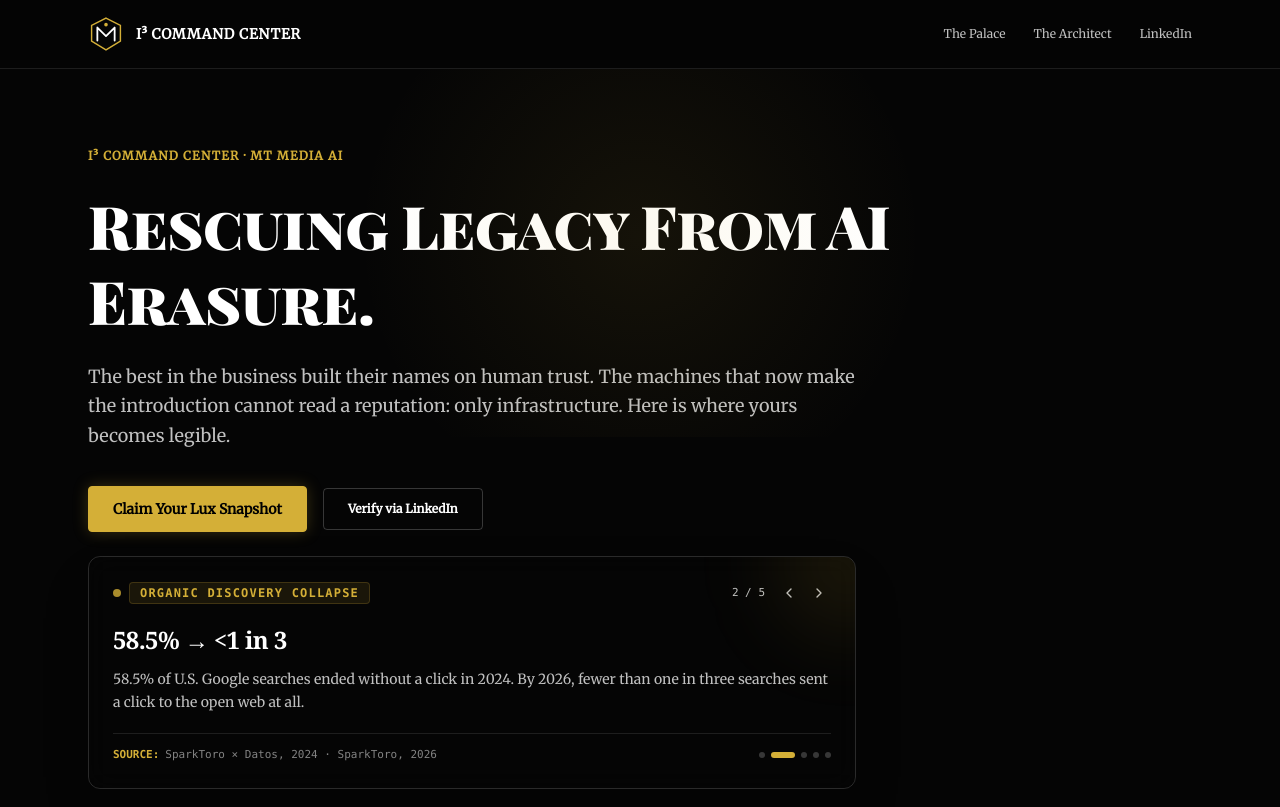
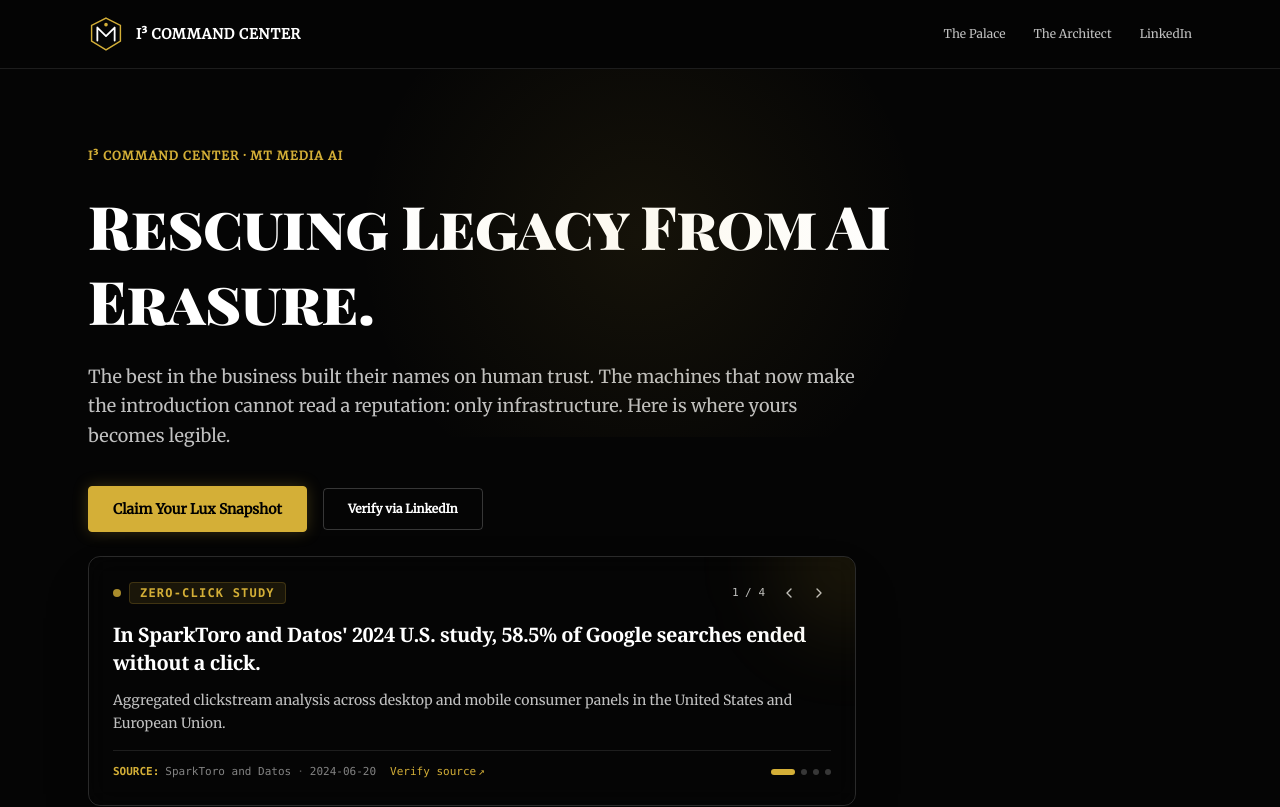
Before and after one commit to mtmediaai/i3-command-center, a Next.js app: page / in a window 1280 px wide. Shown: the top 807 px of the page. Built offline with nearby package versions, Linux system fonts and the light colour scheme.

Commit message:
feat: deduplicate social proof carousel and connect typed evidence ledger

```diff
--- a/components/social-proof-carousel.tsx
+++ b/components/social-proof-carousel.tsx
@@ -1,10 +1,10 @@
 'use client';
 
 import React, { useState, useEffect, useCallback, useRef } from 'react';
-import { siteCopy } from '@/content/site-copy';
+import { evidenceLedger } from '@/content/evidence-ledger';
 
 export function SocialProofCarousel() {
-  const items = siteCopy.proofCarousel;
+  const items = evidenceLedger;
   const [currentIndex, setCurrentIndex] = useState(0);
   const [isPaused, setIsPaused] = useState(false);
   const touchStartX = useRef<number | null>(null);
@@ -22,12 +22,36 @@
   };
 
   useEffect(() => {
+    // Check prefers-reduced-motion
+    if (typeof window !== 'undefined') {
+      const mediaQuery = window.matchMedia('(prefers-reduced-motion: reduce)');
+      if (mediaQuery.matches) {
+        return;
+      }
+    }
+
     if (isPaused) return;
     const interval = setInterval(() => {
       nextSlide();
-    }, 6000);
+    }, 6500);
     return () => clearInterval(interval);
   }, [isPaused, nextSlide]);
+
+  const handleKeyDown = (e: React.KeyboardEvent) => {
+    if (e.key === 'ArrowLeft') {
+      e.preventDefault();
+      prevSlide();
+    } else if (e.key === 'ArrowRight') {
+      e.preventDefault();
+      nextSlide();
+    } else if (e.key === 'Home') {
+      e.preventDefault();
+      goToSlide(0);
+    } else if (e.key === 'End') {
+      e.preventDefault();
+      goToSlide(items.length - 1);
+    }
+  };
 
   const handleTouchStart = (e: React.TouchEvent) => {
     touchStartX.current = e.touches[0].clientX;
@@ -50,9 +74,11 @@
   return (
     <div
       role="region"
+      tabIndex={0}
+      onKeyDown={handleKeyDown}
       aria-roledescription="carousel"
       aria-label="Verified Market Evidence and AI Visibility Analysis"
-      className="w-full max-w-3xl mt-6 rounded-xl border border-white/15 bg-[var(--color-surface)]/70 backdrop-blur-md p-5 sm:p-6 relative overflow-hidden transition-all duration-300 hover:border-[var(--color-gold)]/40 shadow-2xl"
+      className="w-full max-w-3xl mt-6 rounded-xl border border-white/15 bg-[var(--color-surface)]/70 backdrop-blur-md p-5 sm:p-6 relative overflow-hidden transition-all duration-300 hover:border-[var(--color-gold)]/40 focus-visible:outline-none focus-visible:ring-2 focus-visible:ring-[var(--color-gold)] shadow-2xl"
       onMouseEnter={() => setIsPaused(true)}
       onMouseLeave={() => setIsPaused(false)}
       onFocus={() => setIsPaused(true)}
@@ -60,13 +86,13 @@
       onTouchStart={handleTouchStart}
       onTouchEnd={handleTouchEnd}
     >
-      {/* Ambient background glow accent */}
+      {/* Ambient gold glow highlight */}
       <div
         className="absolute -top-16 -right-16 w-36 h-36 rounded-full bg-[var(--color-gold)]/10 blur-2xl pointer-events-none"
         aria-hidden="true"
       />
 
-      {/* Header bar: Badge and Pagination status */}
+      {/* Top row: Badge and pagination controls */}
       <div className="flex items-center justify-between gap-3 mb-4">
         <div className="inline-flex items-center gap-2">
           <span className="inline-block w-2 h-2 rounded-full bg-[var(--color-gold)] animate-pulse" />
@@ -82,8 +108,8 @@
             <button
               type="button"
               onClick={prevSlide}
-              aria-label="Previous slide"
-              className="p-1 rounded text-[var(--color-chrome)] hover:text-[var(--color-gold)] hover:bg-white/5 transition-colors focus:outline-none focus:ring-1 focus:ring-[var(--color-gold)]"
+              aria-label="Previous evidence card"
+              className="p-1 rounded text-[var(--color-chrome)] hover:text-[var(--color-gold)] hover:bg-white/5 transition-colors focus-visible:outline-none focus-visible:ring-1 focus-visible:ring-[var(--color-gold)]"
             >
               <svg
                 xmlns="http://www.w3.org/2000/svg"
@@ -103,8 +129,8 @@
             <button
               type="button"
               onClick={nextSlide}
-              aria-label="Next slide"
-              className="p-1 rounded text-[var(--color-chrome)] hover:text-[var(--color-gold)] hover:bg-white/5 transition-colors focus:outline-none focus:ring-1 focus:ring-[var(--color-gold)]"
+              aria-label="Next evidence card"
+              className="p-1 rounded text-[var(--color-chrome)] hover:text-[var(--color-gold)] hover:bg-white/5 transition-colors focus-visible:outline-none focus-visible:ring-1 focus-visible:ring-[var(--color-gold)]"
             >
               <svg
                 xmlns="http://www.w3.org/2000/svg"
@@ -125,26 +151,38 @@
         </div>
       </div>
 
-      {/* Main Slide Content */}
+      {/* Main card claim */}
       <div
         key={currentItem.id}
         role="status"
         aria-atomic="true"
         className="space-y-3 min-h-[110px] sm:min-h-[96px] flex flex-col justify-center transition-all duration-300"
       >
-        <div className="text-lg sm:text-2xl font-bold font-serif text-[var(--color-rim)] tracking-tight">
-          {currentItem.headline}
+        <div className="text-base sm:text-xl font-bold font-serif text-[var(--color-rim)] tracking-tight">
+          {currentItem.approvedClaim}
         </div>
         <p className="text-xs sm:text-sm text-[var(--color-chrome)] leading-relaxed">
-          {currentItem.description}
+          {currentItem.methodologyNote}
         </p>
       </div>
 
-      {/* Footer bar: Citation and Dot indicators */}
+      {/* Footer bar: Source attribution, link, and dot navigation */}
       <div className="mt-4 pt-3 border-t border-white/10 flex flex-col sm:flex-row sm:items-center justify-between gap-2.5">
-        <div className="text-[10px] sm:text-[11px] font-mono text-white/50 flex items-center gap-1.5">
+        <div className="text-[10px] sm:text-[11px] font-mono text-white/50 flex flex-wrap items-center gap-1.5">
           <span className="text-[var(--color-gold)] font-bold">SOURCE:</span>
-          <span>{currentItem.source}</span>
+          <span>{currentItem.sourceOrganization}</span>
+          <span className="text-white/30">·</span>
+          <span>{currentItem.publicationDate}</span>
+          <a
+            href={currentItem.sourceUrl}
+            target="_blank"
+            rel="noopener noreferrer"
+            className="text-[var(--color-gold)] hover:underline ml-1 inline-flex items-center gap-0.5 focus-visible:outline-none focus-visible:ring-1 focus-visible:ring-[var(--color-gold)] rounded px-1"
+            aria-label={`Verify source: ${currentItem.sourceTitle}`}
+          >
+            <span>Verify source</span>
+            <span aria-hidden="true">↗</span>
+          </a>
         </div>
         <div className="flex items-center gap-1.5 self-center sm:self-auto">
           {items.map((item, idx) => (
@@ -153,7 +191,7 @@
               type="button"
               onClick={() => goToSlide(idx)}
               aria-label={`Go to slide ${idx + 1}: ${item.badge}`}
-              className={`h-1.5 rounded-full transition-all duration-300 focus:outline-none focus:ring-1 focus:ring-[var(--color-gold)] ${
+              className={`h-1.5 rounded-full transition-all duration-300 focus-visible:outline-none focus-visible:ring-1 focus-visible:ring-[var(--color-gold)] ${
                 idx === currentIndex
                   ? 'w-6 bg-[var(--color-gold)]'
                   : 'w-1.5 bg-white/20 hover:bg-white/40'
--- /dev/null
+++ b/content/evidence-ledger.ts
@@ -0,0 +1,87 @@
+// Typed Evidence Ledger: Phase B Verified Evidence Architecture
+// Governed by MTM Zero-COGS and Evidentiary Truth Doctrine
+
+export interface EvidenceLedgerItem {
+  id: string;
+  title: string;
+  badge: string;
+  approvedClaim: string;
+  sourceOrganization: string;
+  sourceTitle: string;
+  sourceUrl: string;
+  publicationDate: string;
+  studyDate?: string;
+  methodologyNote: string;
+  lastVerified: string;
+  pageUsage: string;
+}
+
+export const evidenceLedger: EvidenceLedgerItem[] = [
+  {
+    id: 'sparktoro-zero-click-2024',
+    title: 'SparkToro and Datos 2024 Zero-Click Search Study',
+    badge: 'ZERO-CLICK STUDY',
+    approvedClaim:
+      "In SparkToro and Datos' 2024 U.S. study, 58.5% of Google searches ended without a click.",
+    sourceOrganization: 'SparkToro and Datos',
+    sourceTitle:
+      '2024 Zero-Click Search Study: For Every 1,000 U.S. Google Searches, Only 374 Clicks Go to the Open Web',
+    sourceUrl:
+      'https://sparktoro.com/blog/2024-zero-click-search-study-for-every-1000-us-google-searches-only-374-clicks-go-to-the-open-web-in-the-eu-its-360/',
+    publicationDate: '2024-06-20',
+    studyDate: 'May 2024',
+    methodologyNote:
+      'Aggregated clickstream analysis across desktop and mobile consumer panels in the United States and European Union.',
+    lastVerified: '2026-09-12',
+    pageUsage: 'Hero evidence carousel and lower-page evidence matrix',
+  },
+  {
+    id: 'hubspot-traffic-decline-2024',
+    title: 'Third-Party Semrush Estimates on HubSpot Organic Search Traffic',
+    badge: 'ESTIMATED TRAFFIC SHIFT',
+    approvedClaim:
+      'Third-party Semrush estimates reported HubSpot organic visits declining from 13.5M in November 2024 to 8.6M in December 2024.',
+    sourceOrganization: 'Search Engine Land / Semrush',
+    sourceTitle: "Did HubSpot's Organic Search Traffic Really Drop by 36%?",
+    sourceUrl: 'https://searchengineland.com/hubspot-seo-organic-traffic-drop-451096',
+    publicationDate: '2025-01-08',
+    studyDate: 'Nov 2024 – Dec 2024',
+    methodologyNote:
+      'Third-party estimated domain traffic from Semrush organic search database; not first-party audited internal telemetry.',
+    lastVerified: '2026-09-12',
+    pageUsage: 'Hero evidence carousel and lower-page evidence matrix',
+  },
+  {
+    id: 'housefresh-algorithm-impact-2024',
+    title: 'HouseFresh Independent Publisher Search Traffic Impact',
+    badge: 'INDEX WIPEOUT REPORT',
+    approvedClaim:
+      'Independent product review publisher HouseFresh reported a loss of roughly 91% of its Google search traffic, falling from ~4,000 daily visits to ~200.',
+    sourceOrganization: 'HouseFresh / The Verge',
+    sourceTitle: 'How Google is Killing Independent Sites Like HouseFresh',
+    sourceUrl: 'https://housefresh.com/david-vs-digital-goliaths/',
+    publicationDate: '2024-02-20',
+    studyDate: 'Sep 2023 – Feb 2024',
+    methodologyNote:
+      'First-party Google Search Console performance data verified and reported by technology journal The Verge in May 2024.',
+    lastVerified: '2026-09-12',
+    pageUsage: 'Hero evidence carousel and lower-page evidence matrix',
+  },
+  {
+    id: 'mtm-master-equation-framework',
+    title: 'MTM AI Brand Ignorance Working Model',
+    badge: 'MTM WORKING MODEL',
+    approvedClaim:
+      'MTM working model: AI Invisibility + AI Erasure can produce AI Brand Ignorance.',
+    sourceOrganization: 'MT Media AI Research',
+    sourceTitle: 'I³ System: Invisible Infrastructure Intelligence Framework',
+    sourceUrl:
+      'https://github.com/mtmediaai/mtm-ai/blob/main/i3-system/README.md',
+    publicationDate: '2026-09-09',
+    studyDate: '2026 Operational Architecture',
+    methodologyNote:
+      'MTM conceptual model defining how unindexed or machine-illegible brand authority leads to answer-engine exclusion.',
+    lastVerified: '2026-09-12',
+    pageUsage: 'Hero evidence carousel and conceptual framework',
+  },
+];
```
